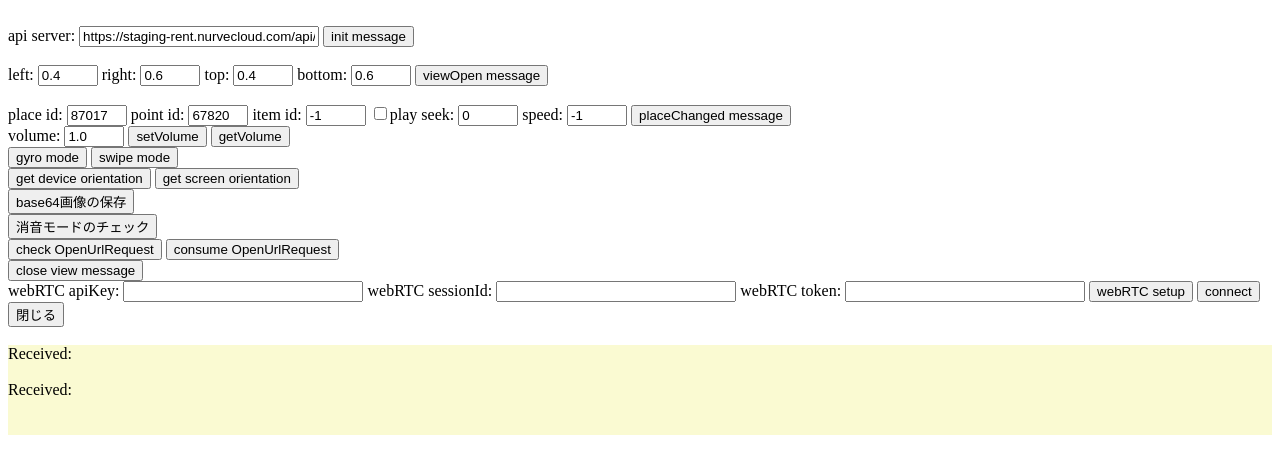
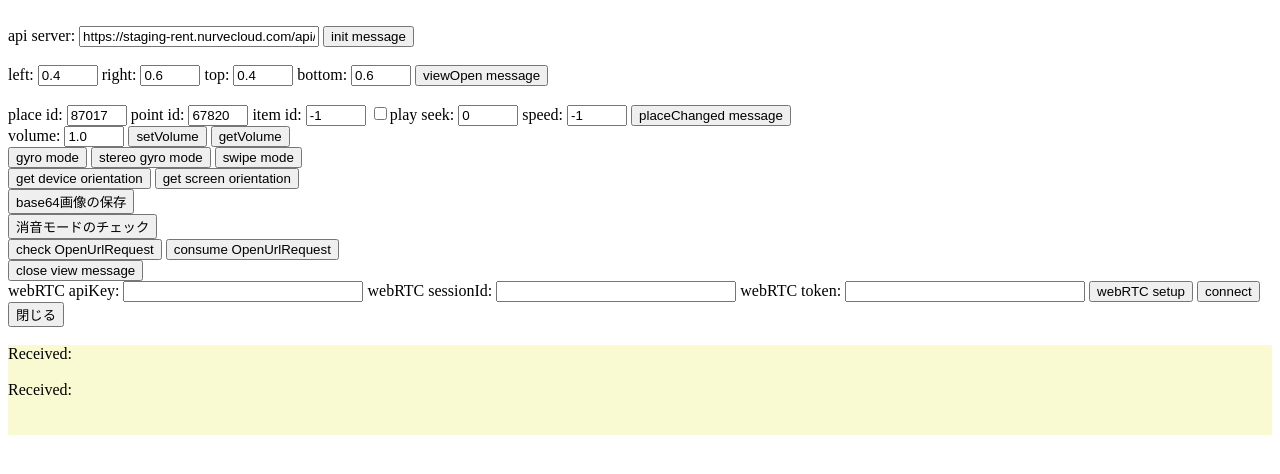
Before and after one commit to shinji-yoshida/js_to_native_test, a plain HTML site: page vr.html in a window 1280 px wide. Drawn offline with Linux system fonts and the light colour scheme.

Commit message:
Update vr.html

```diff
--- a/vr.html
+++ b/vr.html
@@ -159,6 +159,10 @@
     sendSettingMessage("changeValue", "cameraType", "monoGyro");
   }
 
+  function sendStereoGyroModeMessage() {
+    sendSettingMessage("changeValue", "cameraType", "stereoGyro");
+  }
+
   function sendSwipeModeMessage() {
     sendSettingMessage("changeValue", "cameraType", "swipe");
   }
@@ -258,6 +262,7 @@
   </div>
   <div>
     <input type="button" value="gyro mode" onclick="sendGyroModeMessage();"/>
+    <input type="button" value="stereo gyro mode" onclick="sendStereoGyroModeMessage();"/>
     <input type="button" value="swipe mode" onclick="sendSwipeModeMessage();"/>
   </div>
   <div>
```
